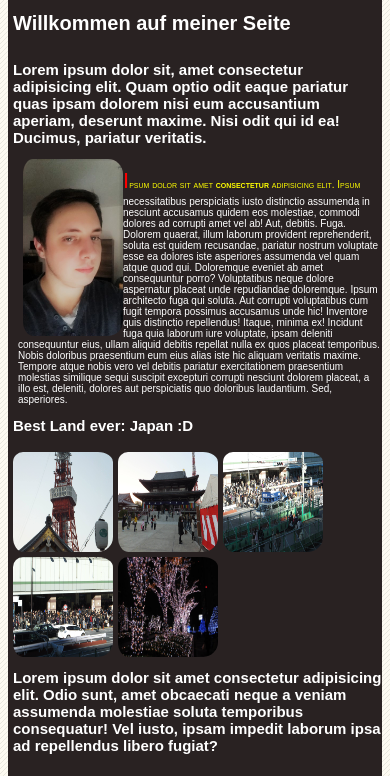
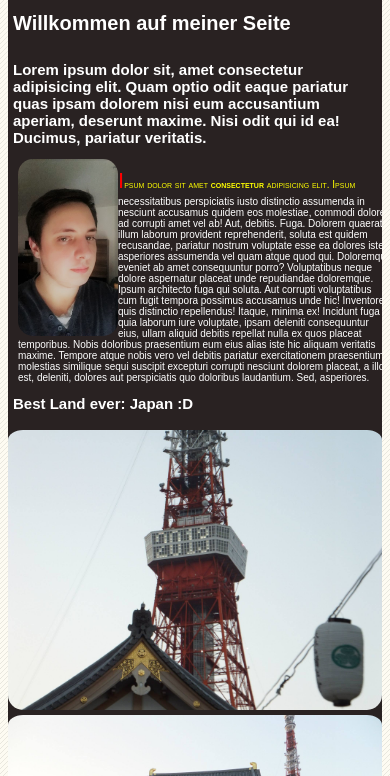
Before and after one commit to RetchyS/GIS-SoSe-2021, a plain HTML site: page Aufgabe1.4/index.html in a window 390 px wide. Shown: the part 51-827 px from the top of the page. Drawn offline with Linux system fonts and the light colour scheme.

Commit message:
fertisch2

```diff
--- a/Aufgabe1.4/style.css
+++ b/Aufgabe1.4/style.css
@@ -43,14 +43,16 @@ p{
     background-color: green;
 }
 
-img{
+td > img{
     display:flex;
     float: left;
     border-radius: 5px;
-    max-width:800px;
-    height: 150px;
+    max-width:200px;
+    height: auto;
     padding-left: 5px;
 }
+
+
 
 input[type=text] {
     display: block;
@@ -133,41 +135,49 @@ input[type=text] {
     color:black;
 }
 
+
+h1{
+    transition-property: background-color;
+    transition-duration: 1s;
+    transition-timing-function: linear;
+    width: 800px;
+}
+h1:hover{
+    background-color: red;
+    width: 800px;
+}
+
+
+
+
 h2 ~ img{
+    display:flex;
+    float:left;
+    width: 200px;
     display: block;
     padding-top:5px;
     border-radius: 15px;
     overflow:hidden;
 
 
+
 }
 
-/* Transition*/
-img {
-    width: 100px;
-    height: 100px;
-    transition: width 2s, height 2s;
-  }
-
-  img:hover {
-    width: 60%;
-    height: auto;
-  }
-
-
+/* Mein Bild*/
 strong + img{
+    float:left;
     border-radius: 15px;
     max-width:100px;
     height: auto;
 
 }
 
-div > p::first-letter {
+p::first-letter {
     color: #ff0000;
     font-size: xx-large;
   }
 
- div > p::first-line {
+ p::first-line {
     color: yellow;
     font-variant: small-caps;
   }
@@ -178,20 +188,19 @@ div > p::first-letter {
 
 @media screen and (max-width: 1024px) {
 
-    main,footer,div{
+    main,footer,div,p{
         width: 100%;
-
-        font-size: 10px;
+        font-size: 15px;
         margin:0;
     }
     main,footer{
         background-color:rgb(77, 73, 73);
     }
-    img{
-        max-width: 50%;
-        max-height:auto;
+    h2 ~ img{
 
+        width: 50%;
     }
+
 
 }
 
@@ -201,7 +210,7 @@ div > p::first-letter {
 
 @media screen and (max-width:600px) {
 
-    main,footer,div{
+    main,footer,div,p{
         width: 100%;
 
         font-size: 10px;
@@ -210,10 +219,9 @@ div > p::first-letter {
     main,footer{
         background-color:rgb(41, 34, 34);
     }
-    img{
-        max-width: 50%;
-        max-height:auto;
+    h2 ~ img{
 
+        width: 100%;
     }
 
 }
```
Also changed, not shown: Aufgabe1.4/index.html (+1 -0 lines), Aufgabe1.4/portfolio.html (+2 -2 lines).
